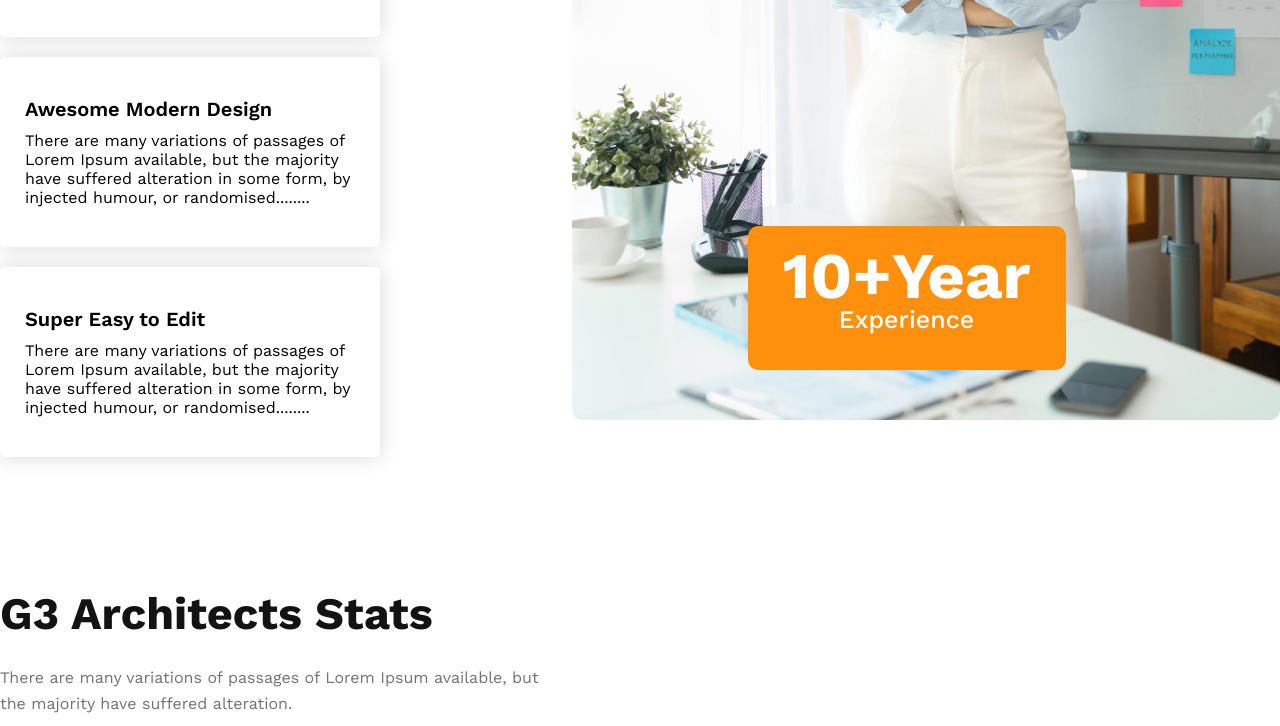
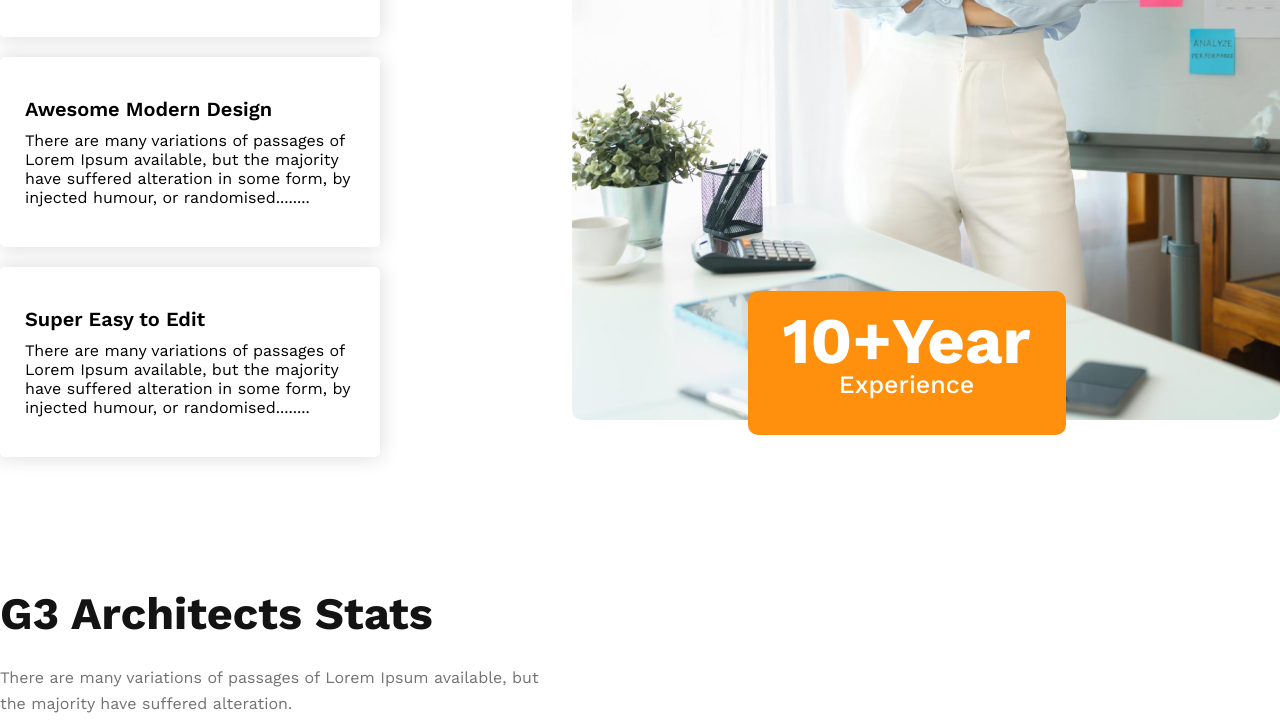
Before and after one commit to mahmudul-noman/g3-architects, a plain HTML site: page index.html in a window 1280 px wide. Shown: the part 2862-3588 px from the top of the page. Drawn offline with nearby package versions, Linux system fonts and the light colour scheme.

Commit message:
added css

```diff
--- a/styles/style.css
+++ b/styles/style.css
@@ -149,7 +149,7 @@ main{
     line-height: 30px;
     position: absolute;
     left: 11.5em;
-    top: 47.5em;
+    top: 48.5em;
     transition: .5s;
     border: none;
 }
@@ -398,6 +398,7 @@ main{
         display: grid;
         grid-template-columns: repeat(2, 1fr);
         grid-row-gap: 2em;
+        padding-left: 0px;
     }
     .footer-area {
         padding: 0px 55px 130px 55px;
```
